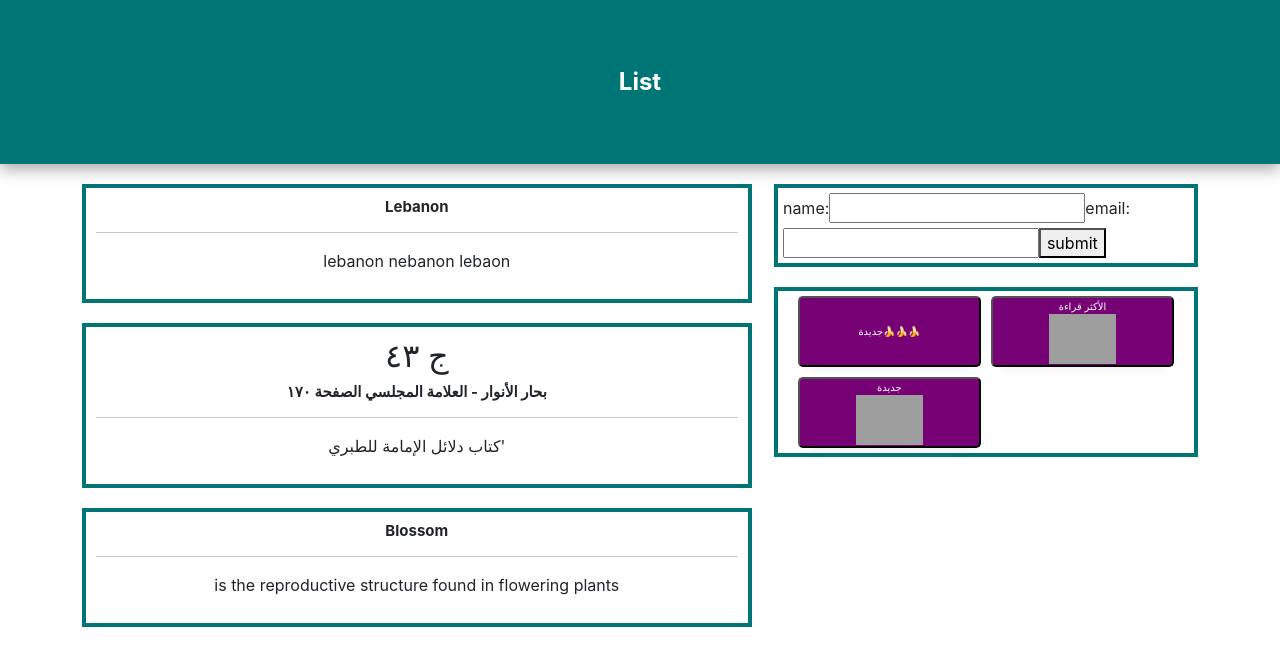
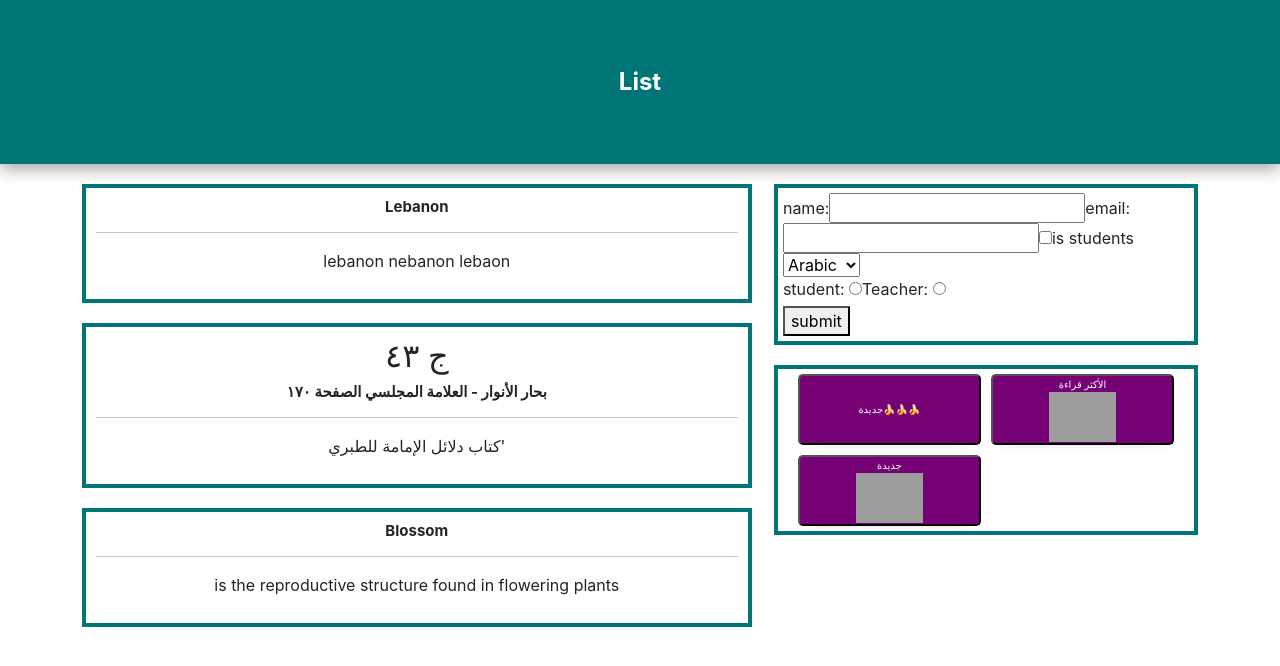
Before and after one commit to abbassdaher/list, a React (Create React App) app: page / in a window 1280 px wide. Shown: the top 666 px of the page. Built offline with nearby package versions, Linux system fonts and the light colour scheme; grey boxes are pictures that could not be loaded.

Commit message:
add language selct and input radio for choose student or teacher

```diff
--- a/src/commponent/sideMenu/FormRegister.js
+++ b/src/commponent/sideMenu/FormRegister.js
@@ -2,18 +2,48 @@ import React, { useState } from 'react'
 import "../../App.css"
 
 function FormRegister() {
-    const [dataForm, setDataForm] = useState({ name: "", email: "" });
+    const [dataForm, setDataForm] = useState({ name: "", email: "", isStudents: false, language: "", status: "", });
     function formHandler(e) {
         e.preventDefault()
         console.log(dataForm);
+    }
+    function isStudentsHandler(event) {
+        setDataForm({ ...dataForm, isStudents: event.target.checked })
     }
     return (
         <div className='borderStyle formStyle'>
             <form onSubmit={formHandler} >
                 <label>name: </label>
-                <input type="text" onChange={(e) => setDataForm({...dataForm , name: e.target.value })} />
+                <input type="text" onChange={(e) => setDataForm({ ...dataForm, name: e.target.value })} />
                 <label>email: </label>
-                <input type="email" onChange={(e) => setDataForm({ ...dataForm ,email: e.target.value })} />
+                <input type="email" onChange={(e) => setDataForm({ ...dataForm, email: e.target.value })} />
+                <input type="checkbox" onChange={isStudentsHandler} />
+                <label> is students </label>
+                <select value={dataForm.language} onChange={(event) => { setDataForm({ ...dataForm, language: event.target.value }) }}>
+                    <option>Arabic</option>
+                    <option>English</option>
+                </select>
+                <div>
+                    student: <input value="students" type="radio" name="status"
+                        checked={dataForm.status == "students"}
+                        onChange={() => {
+                            setDataForm(
+                                { ...dataForm, status: "students" }
+                            )
+                            console.log(dataForm);
+                        }}
+                    />
+                    Teacher: <input value="teacher" type="radio" name="status"
+                        checked={dataForm.status == "teacher"}
+                        onChange={() => {
+                            setDataForm(
+                                { ...dataForm, status: "teacher" }
+                            )
+                            console.log(dataForm);
+                        }}
+                    />
+                </div>
+
                 <button className='submitForm'>submit</button>
             </form>
         </div>
```
